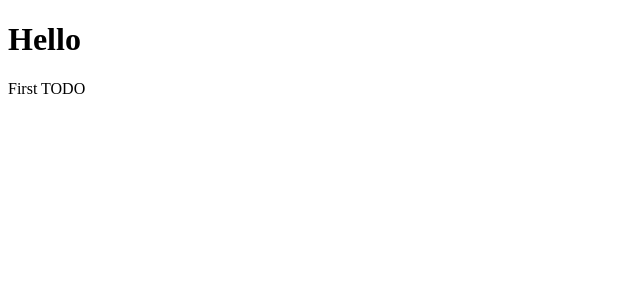
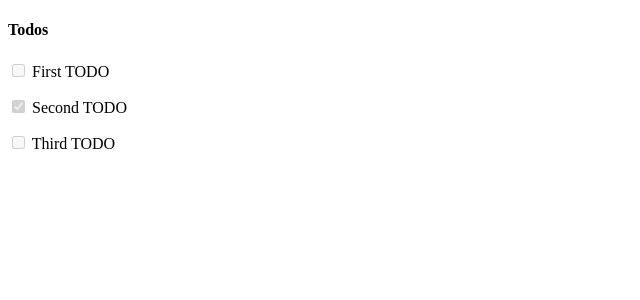
Before and after one commit to ocalvet/angular-starter, an Angular app: page / in a window 1280 px wide. Shown: the top 300 px of the page, without its empty margins (0-640 px from the left). Built offline with nearby package versions, Linux system fonts and the light colour scheme.

Commit message:
Fix display of todo

```diff
--- a/src/app/app.component.html
+++ b/src/app/app.component.html
@@ -1,2 +1 @@
-<h1>Hello</h1>
 <app-todo-list></app-todo-list>
--- a/src/app/todo-item/todo-item.component.html
+++ b/src/app/todo-item/todo-item.component.html
@@ -1,3 +1,3 @@
 <p>
-  {{ item.title }}
+    <input disabled type="checkbox" [checked]="item.completed"/> {{ item.title }}
 </p>
--- a/src/app/todo-list/todo-list.component.html
+++ b/src/app/todo-list/todo-list.component.html
@@ -1,3 +1,4 @@
 <div>
+  <h4>Todos</h4>
   <app-todo-item *ngFor="let item of list" [item]="item"></app-todo-item>
 </div>
--- a/src/app/todo-list/todo-list.component.ts
+++ b/src/app/todo-list/todo-list.component.ts
@@ -14,6 +14,14 @@ export class TodoListComponent implements OnInit {
       id: '123',
       title: 'First TODO',
       completed: false
+    }, {
+      id: '124',
+      title: 'Second TODO',
+      completed: true
+    }, {
+      id: '125',
+      title: 'Third TODO',
+      completed: false
     }];
   }
 
```
